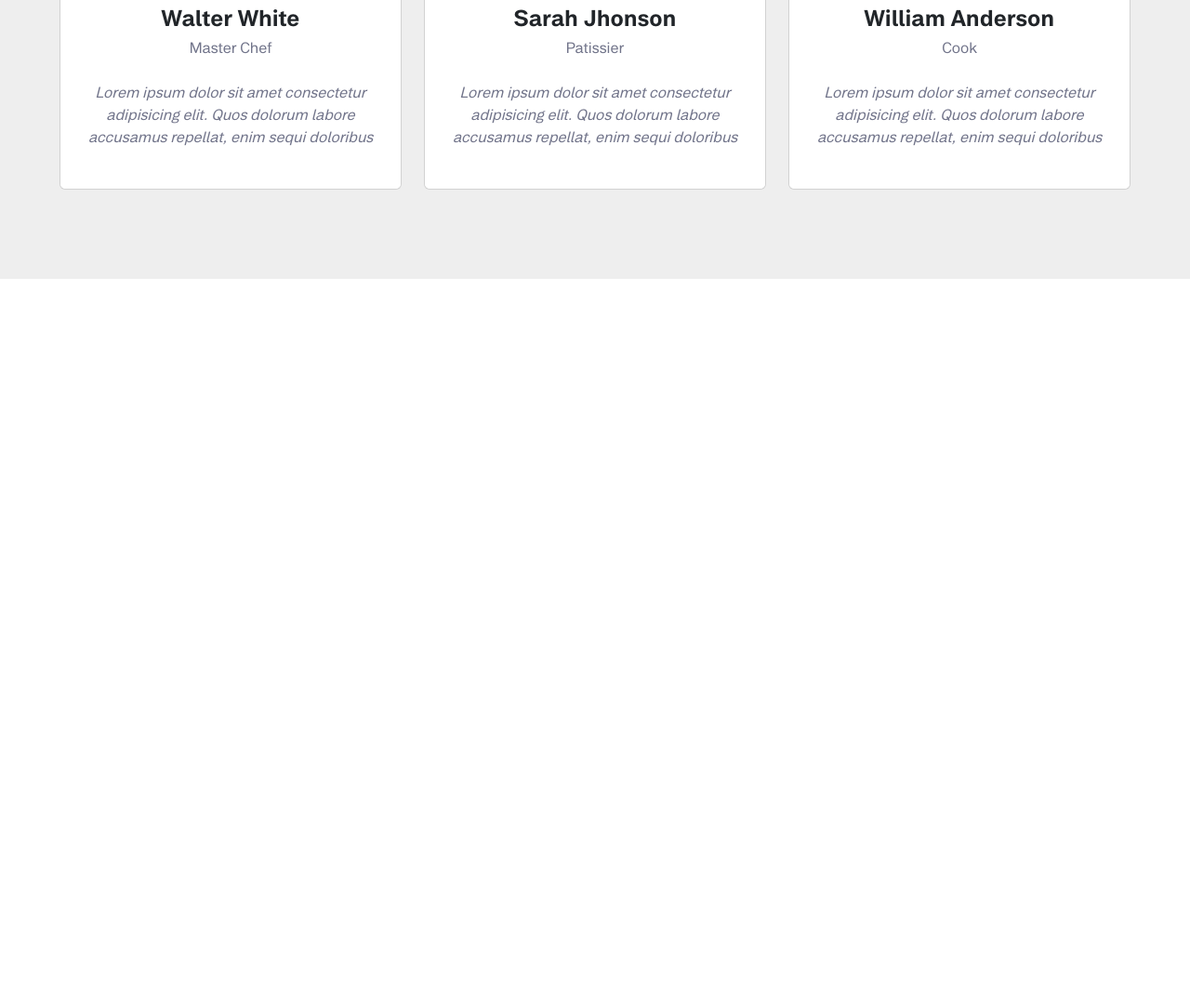
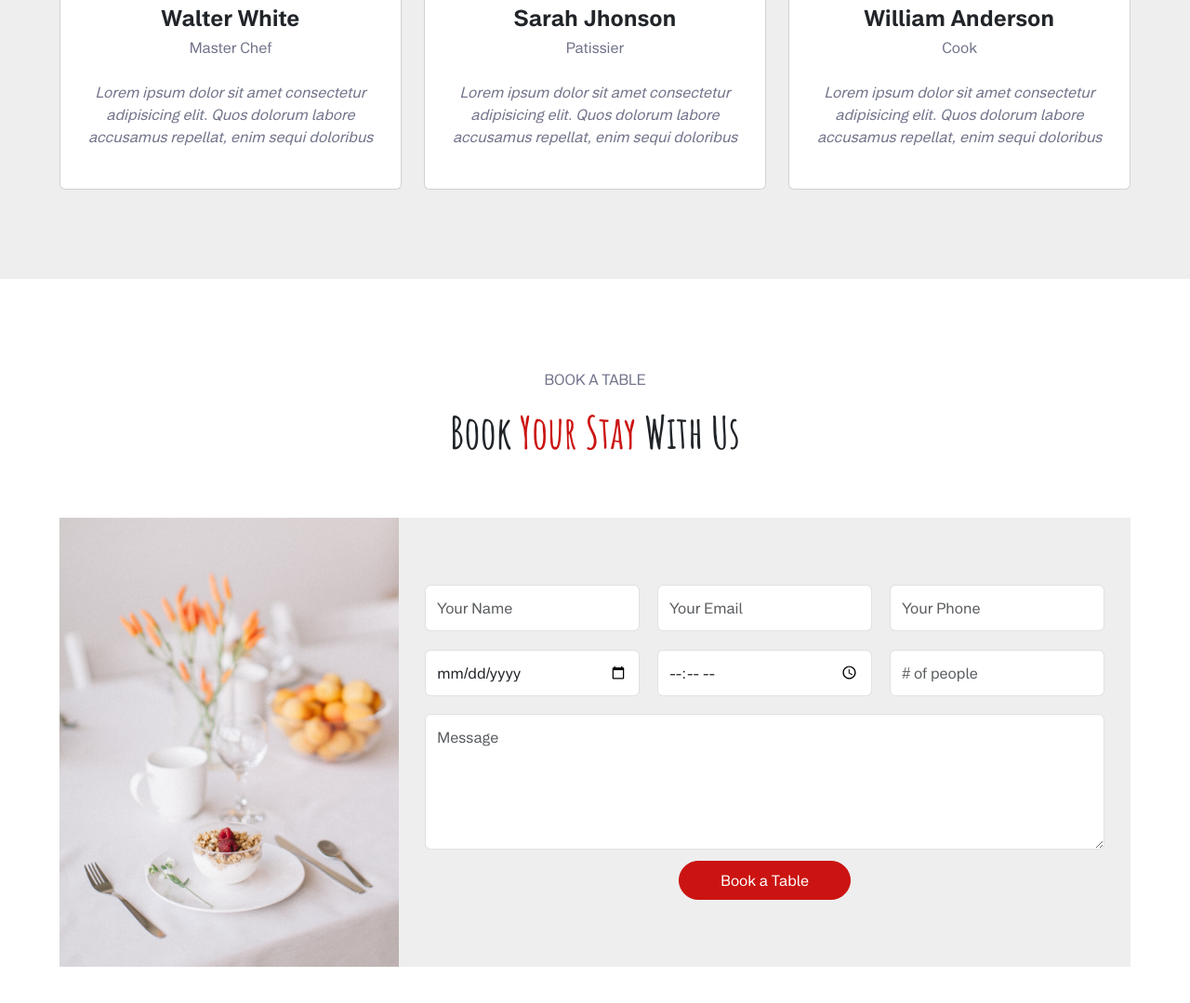
Before and after one commit to Jackmarrow/oussama_boussouf_lionsresto_final, a plain HTML site: page index.html in a window 1280 px wide. Shown: the part 4972-6051 px from the top of the page at 93% size. Before the commit the page ends 5272 px from the top, so only its background shows below. Drawn offline with nearby package versions, Linux system fonts and the light colour scheme.

Commit message:
book a table section is done

```diff
--- a/index.html
+++ b/index.html
@@ -640,7 +640,7 @@
           </h2>
           <div class="wrapper mx-auto">
             <div class="grid-system">
-              <!-- card 2 -->
+              <!-- card 1 -->
               <div class="text-center mb-5 mb-md-0 card">
                 <div class="w-100 position-relative overflow-hidden">
                   <div class="social-media d-flex flex-column gap-2 position-absolute rounded-2 py-3 px-2">
@@ -698,6 +698,36 @@
             </div>
           </div>
         </section>
+        <!-- end of chefs section -->
+
+        <!-- book a table section -->
+        <section class="book-table py-13">
+          <p class="text-dark-gray text-center mb-3">BOOK A TABLE</p>
+          <h2 class="text-center mb-11">
+            Book <span class="text-dark-red"> Your Stay </span> With Us
+          </h2>
+          <div class="wrapper mx-auto">
+            <div class="d-lg-flex align-items-lg-center bg-light-gray text-center">
+              <div class="image">
+                <img class="w-100" src="./public/images/reservation.jpg" alt="desert">
+              </div>
+            <div class="form-input p-4 p-md-8 p-lg-0 px-lg-6">
+              <form class="grid-system mb-2" action="">
+                <input type="text" class="form-control p-2 mb-4 mb-md-0" placeholder="Your Name">
+                <input type="email" class="form-control p-2 mb-4 mb-md-0" placeholder="Your Email">
+                <input type="number" class="form-control p-2 mb-4 mb-md-0" placeholder="Your Phone">
+                <input type="date" class="form-control p-2 mb-4 mb-md-0" placeholder="Date">
+                <input type="time" class="form-control p-2 mb-4 mb-md-0" placeholder="Date">
+                <input type="text" class="form-control p-2 mb-4 mb-md-0" placeholder="# of people">
+                <textarea  class="message form-control p-2" cols="30" rows="5" placeholder="Message"></textarea>
+              </form>
+              <button type="submit" class="btn btn-dark-red py-1 px-10 rounded-pill">
+                Book a Table
+              </button>
+            </div>
+            </div>
+          </div>
+        </section>
     </main>
 
 
--- a/src/sass/modules/home/_main.scss
+++ b/src/sass/modules/home/_main.scss
@@ -154,6 +154,27 @@
                 grid-template-columns: repeat(3, 1fr);
             }
         }
+
+        .book-table{
+
+            .image{
+                flex:1;
+            }
+
+            .form-input{
+                flex:2;
+                .grid-system{
+                    display: grid;
+                    grid-template-columns: repeat(3, 1fr);
+                    gap: 1.2rem;
+
+                    .message{
+                        grid-column-start: 1;
+                        grid-column-end: 4;
+                    }
+                }
+            }
+        }
     }
 }
 // ------- between mobile and tablet responivenace -------------
@@ -176,6 +197,21 @@
             grid-template-columns: repeat(2, 1fr);
         }
     }
+
+    .book-table{
+        .form-input{
+            .grid-system{
+                display: grid;
+                grid-template-columns: repeat(2, 1fr);
+                gap: 1.2rem;
+
+                .message{
+                    grid-column-start: 1;
+                    grid-column-end: 3;
+                }
+            }
+        }
+    }
  }
 
 }
```
Also changed, not shown: public/css/app.css, 1 other file.
